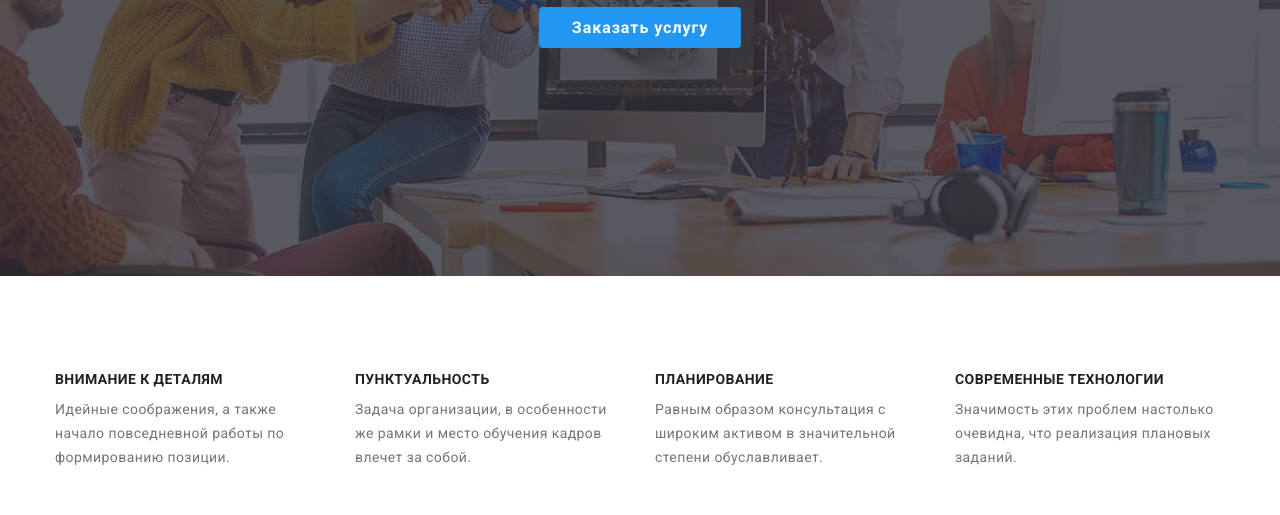
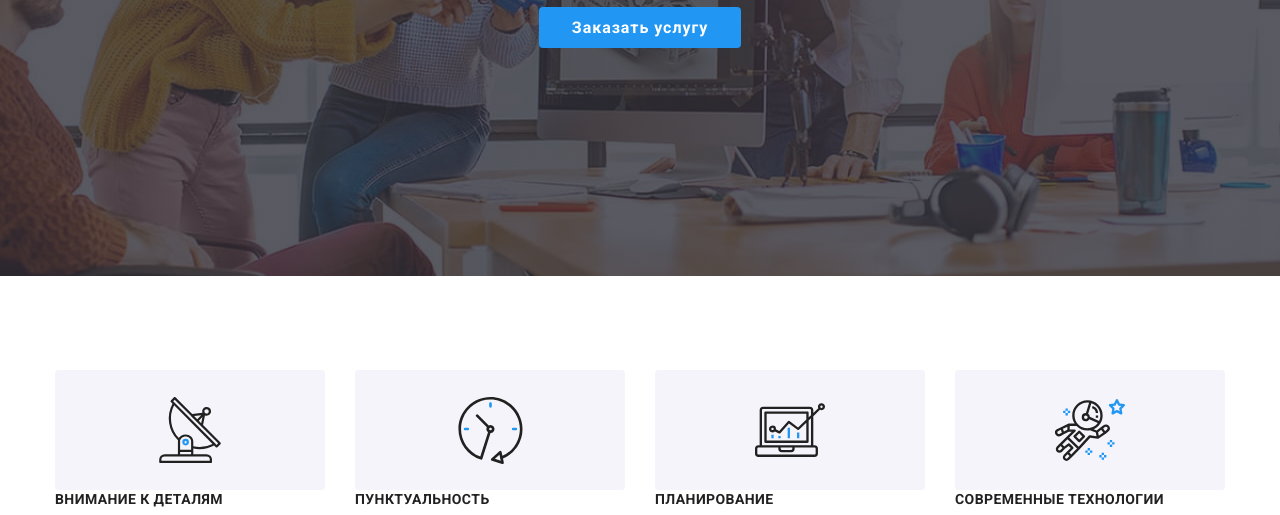
Before and after one commit to ZdorovykSergiy/goit-markup-hw-04, a plain HTML site: page index.html in a window 1280 px wide. Shown: the part 405-920 px from the top of the page. Drawn offline with nearby package versions, Linux system fonts and the light colour scheme.

Commit message:
вставка иконок в принципи

```diff
--- a/css/style.css
+++ b/css/style.css
@@ -151,6 +151,31 @@ ul {
 .principle-item {
   width: 270px;
 }
+.principle-list .principle-item::before {
+  display: block;
+  content: "";
+  height: 120px;
+  background-repeat: no-repeat;
+  background-position: center;
+  background-color: #f5f4fa;
+  border-radius: 4px;
+}
+.principle-list .principle-item:nth-child(1)::before {
+  background-image: url(../image/antenna.svg);
+  background-size: 66px;
+}
+.principle-list .principle-item:nth-child(2)::before {
+  background-image: url(../image/clock.svg);
+  background-size: 67px;
+}
+.principle-list .principle-item:nth-child(3)::before {
+  background-image: url(../image/diagram.svg);
+  background-size: 70px;
+}
+.principle-list .principle-item:nth-child(4)::before {
+  background-image: url(../image/astronaut.svg);
+  background-size: 70px;
+}
 
 .works-item:not(:last-child) {
   margin-right: 30px;
```
